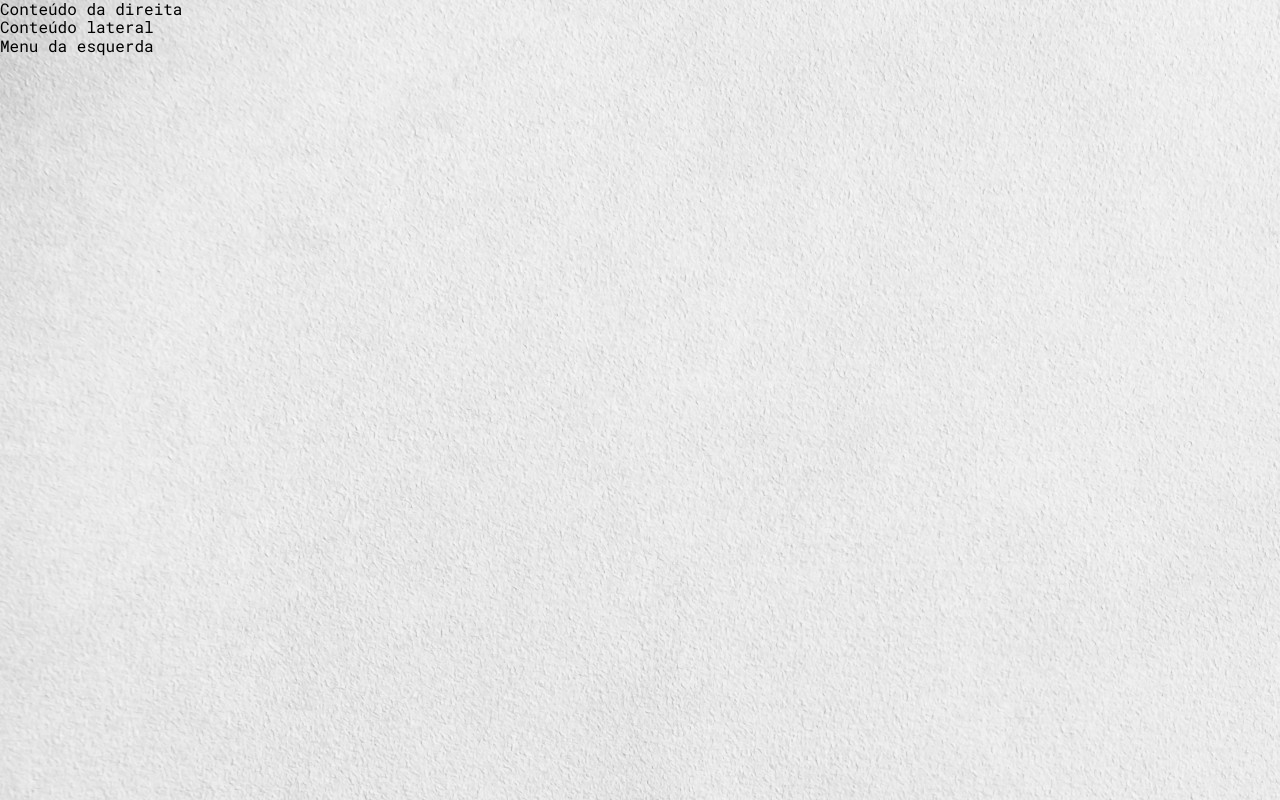
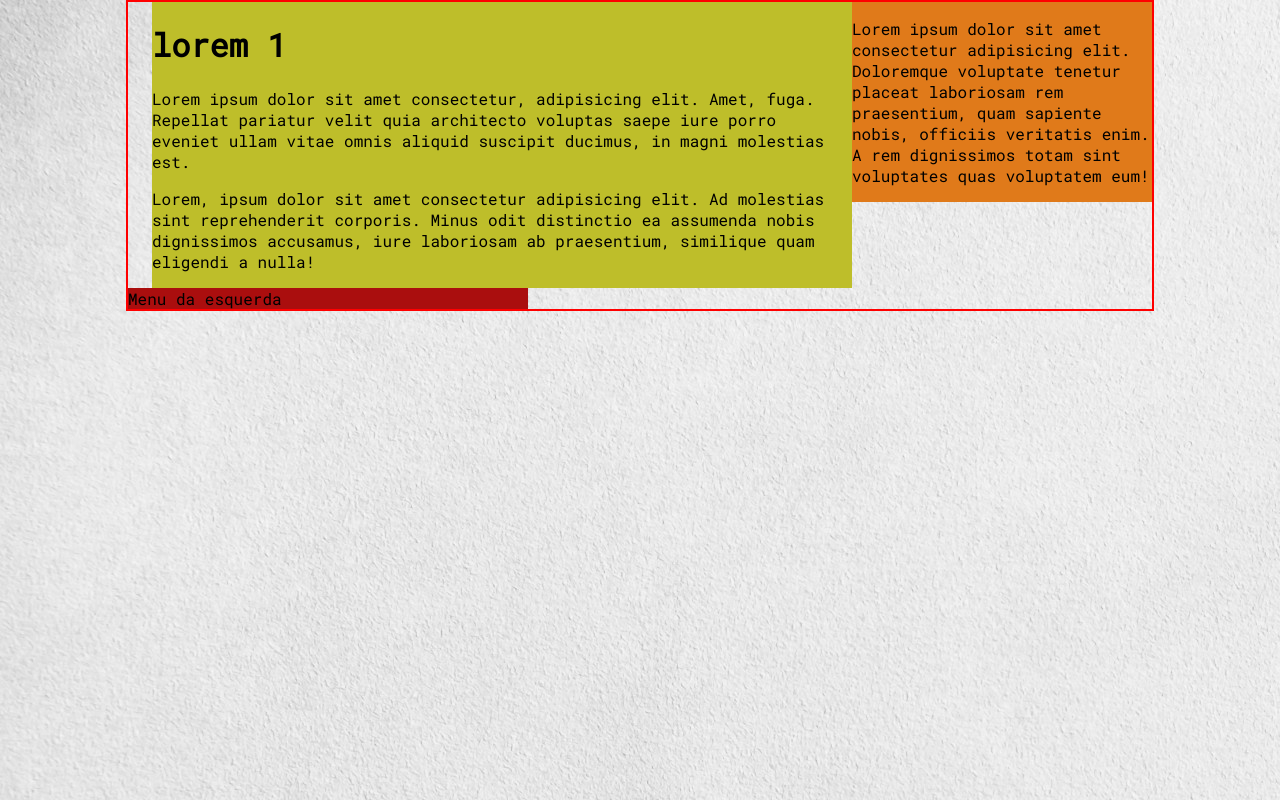
Before and after one commit to HarllonCS/TechBlog, a plain HTML site: page html/index.html in a window 1280 px wide. Drawn offline with Linux system fonts and the light colour scheme.

Commit message:
index.html
Corpo do site.

```diff
--- a/css/style.css
+++ b/css/style.css
@@ -8,6 +8,34 @@ body {
 }
 
 .container {
-    font: 1em;
-    font-family: "site-fonte", monospace;
+    font: 1em "site-fonte", monospace;
 }
+
+#conts {
+    border: 2px solid red;
+    width: 80%; /* 1503px */
+    margin: 0 auto;
+}
+
+#conts-direita {
+    width: 1000px;
+    float: right;
+}
+
+#cont-dir-principal {
+    background-color: #bebe2a;
+    width: 700px;
+    float: left;
+}
+
+#cont-dir-lateral {
+    background-color: #e07a1a;
+    width: 300px;
+    float: right;
+}
+
+#conts-esquerda {
+    background-color: #aa0e0e;
+    width: 400px;
+    float: left;
+}
--- a/html/index.html
+++ b/html/index.html
@@ -4,7 +4,7 @@
     <meta charset="UTF-8">
     <meta http-equiv="X-UA-Compatible" content="IE=edge">
     <meta name="viewport" content="width=device-width, initial-scale=1.0">
-    <title>TecBlog | Home</title>
+    <title>TechBlog | Home</title>
 
     <link rel="stylesheet" href="../css/normalize.css">
     <link rel="stylesheet" href="../css/style.css">
@@ -13,23 +13,35 @@
         <script src="../js/html5shiv.js"></script>
     <![endif]-->
 </head>
-<body>
-    <div class="container">
+<body class="container">
     <div id="conts">
         <div id="conts-direita">
-                <section>
-                    Conteúdo da direita
+             <section id="cont-dir-principal">
+                <div>
+                    <h1>lorem 1</h1>
+                </div>
+
+                <p>
+                    Lorem ipsum dolor sit amet consectetur, adipisicing elit. Amet, fuga. Repellat pariatur velit quia architecto voluptas saepe iure porro eveniet ullam vitae omnis aliquid suscipit ducimus, in magni molestias est.
+                </p>
+
+                <p>
+                    Lorem, ipsum dolor sit amet consectetur adipisicing elit. Ad molestias sint reprehenderit corporis. Minus odit distinctio ea assumenda nobis dignissimos accusamus, iure laboriosam ab praesentium, similique quam eligendi a nulla!
+                </p>
             </section>
 
-                <article>
-                    Conteúdo lateral
+            <article id="cont-dir-lateral">
+                <p>
+                    Lorem ipsum dolor sit amet consectetur adipisicing elit. Doloremque voluptate tenetur placeat laboriosam rem praesentium, quam sapiente nobis, officiis veritatis enim. A rem dignissimos totam sint voluptates quas voluptatem eum!
+                </p>
             </article>
         </div>
 
         <div id="conts-esquerda">
             Menu da esquerda
         </div>
-        </div>
+
+        <div style="clear: both;"></div>
     </div>
 </body>
 </html>
```
Lines whose indentation alone changed are shown as unchanged.
